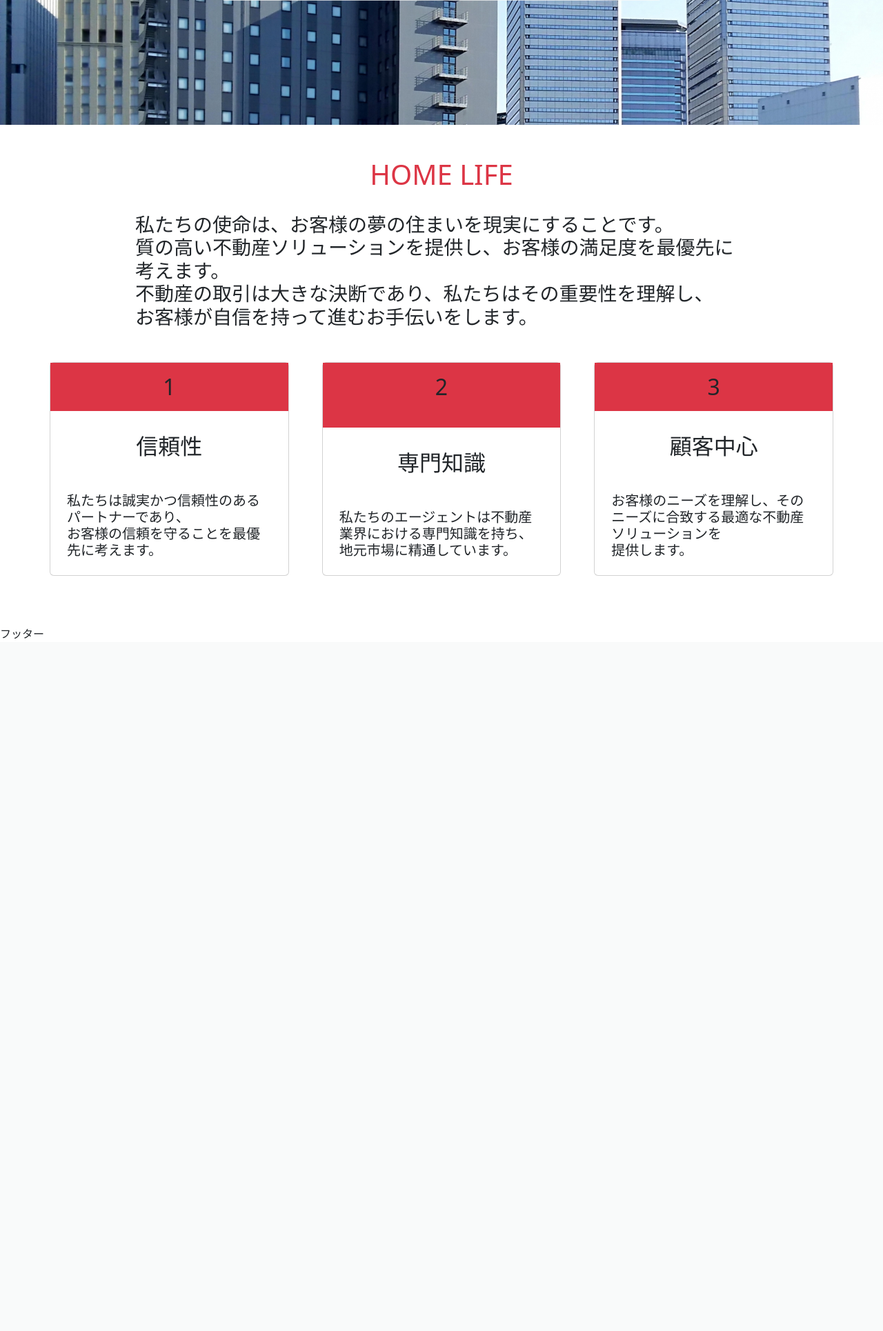
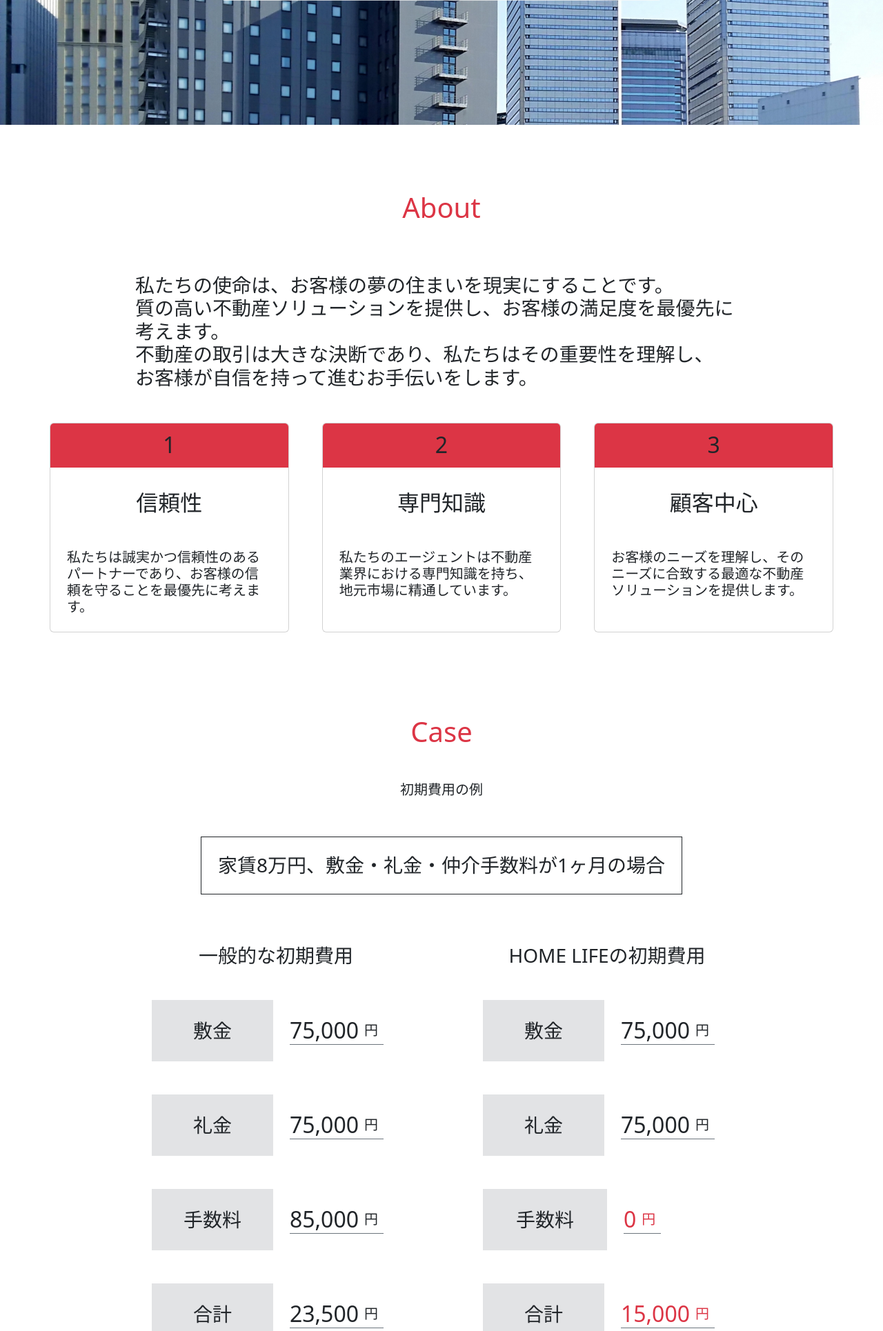
Before and after one commit to KentY6/CorporateLP, a PHP site: page / in a window 1280 px wide. Shown: the part 621-2551 px from the top of the page at 69% size. Before the commit the page ends 1547 px from the top, so only its background shows below. Run offline with PHP 8.4, Linux system fonts and the light colour scheme.

Commit message:
Caseページ作成

```diff
--- a/about.php
+++ b/about.php
@@ -1,8 +1,8 @@
 <div class="m-5 d-flex flex-column justify-content-center align-items-center">
-    <div class="h1 text-danger">
-        HOME LIFE
+    <div class="h1 m-5 text-danger">
+        About
     </div>
-    <div class="h3 m-4 w-75">
+    <div class="h3 m-4 w-75 d-flex align-items-center justify-content-center">
         私たちの使命は、お客様の夢の住まいを現実にすることです。<br>
         質の高い不動産ソリューションを提供し、お客様の満足度を最優先に考えます。<br>
         不動産の取引は大きな決断であり、私たちはその重要性を理解し、<br>
@@ -10,29 +10,38 @@
     </div>
 
     <div class="d-flex w-100">
-        <!-- カード1 -->
-        <div class="card m-4 d-flex flex-column justify-content-center align-items-center" style="width:28rem">
-            <div class="card-body h2 w-100 h-100 text-center bg-danger">1</div>
-            <div class="card-title h2 m-4" >信頼性</div>
-            <div class="card-text h5 p-4">私たちは誠実かつ信頼性のあるパートナーであり、<br>
-                お客様の信頼を守ることを最優先に考えます。<br>
+        <!-- カード -->
+        <?php $aboutCards = array(
+            array(
+                "num" => 1,
+                "title" => "信頼性",
+                "content" => "私たちは誠実かつ信頼性のあるパートナーであり、お客様の信頼を守ることを最優先に考えます。"
+            ),
+            array(
+                "num" => 2,
+                "title" => "専門知識",
+                "content" => "私たちのエージェントは不動産業界における専門知識を持ち、地元市場に精通しています。"
+            ),
+            array(
+                "num" => 3,
+                "title" => "顧客中心",
+                "content" => "お客様のニーズを理解し、そのニーズに合致する最適な不動産ソリューションを提供します。"
+            ),
+
+        ) ?>
+
+        <?php foreach ($aboutCards as $card): ?>
+         <div class="card m-4 d-flex flex-column align-items-center" style="width:28rem">
+            <div class="card-img-top h2 w-100 d-flex justify-content-center align-items-center bg-danger" style="height: 4rem;">
+                <?php echo $card["num"]; ?>
+            </div>
+            <div class="card-title h2 m-4" >
+                <?php echo $card["title"]; ?>
+            </div>
+            <div class="card-text h5 p-4">
+                <?php echo $card["content"]; ?>
             </div>
         </div>
-        <!-- カード2 -->
-        <div class="card m-4 d-flex flex-column justify-content-center align-items-center" style="width:28rem">
-            <div class="card-body h2 w-100 h-100 text-center bg-danger">2</div>
-            <div class="card-title h2 m-4" >専門知識</div>
-            <div class="card-text h5 p-4">私たちのエージェントは不動産業界における専門知識を持ち、<br>
-                地元市場に精通しています。
-            </div>
-        </div>
-        <!-- カード3 -->
-        <div class="card m-4 d-flex flex-column justify-content-center align-items-center" style="width:28rem">
-            <div class="card-body h2 w-100 text-center bg-danger">3</div>
-            <div class="card-title h2 m-4" >顧客中心</div>
-            <div class="card-text h5 p-4">お客様のニーズを理解し、そのニーズに合致する最適な不動産ソリューションを<br>
-                提供します。
-            </div>
-        </div>
+        <?php endforeach ?>
     </div>
 </div>
--- /dev/null
+++ b/case.php
@@ -0,0 +1,65 @@
+<div class="d-flex flex-column justify-content-center align-items-center">
+    <div class="d-flex flex-column align-items-center justify-content-center ">
+        <div class="h1 m-5 text-danger">Case</div>
+        <div class="h5">初期費用の例</div>
+    </div>
+
+    <div class="h3 m-5 p-4 border border-dark">家賃8万円、敷金・礼金・仲介手数料が1ヶ月の場合</div>
+
+    <!-- 費用表 -->
+    <?php $cases = array(
+        array(
+            "title" => "一般的な初期費用",
+            "deposit" => "75,000",
+            "keyMoney" => "75,000",
+            "commissionFee" => "85,000",
+            "totalFee" => "23,500",
+            "textColor" => "dark"
+        ),
+        array(
+            "title" => "HOME LIFEの初期費用",
+            "deposit" => "75,000",
+            "keyMoney" => "75,000",
+            "commissionFee" => "0",
+            "totalFee" => "15,000",
+            "textColor" => "danger"
+        )
+    ) ?>
+
+    <div class="d-flex align-items-center justify-content-center w-75">
+        <?php foreach ($cases as $case): ?>
+            <div class=" d-flex flex-column justify-content-center align-items-center w-50 h3">
+                <div class="m-4"><?php echo $case["title"]; ?></div>
+                <div class="d-flex m-4 w-75">
+                    <div class="bg-secondary-subtle w-50 p-4 d-flex align-items-center justify-content-center">敷金</div>
+                    <div class="m-4 h2 d-flex justify-content-center align-items-center  border-bottom border-secondary">
+                        <?php echo $case["deposit"]; ?>
+                        <div class="h5 d-flex justify-content-center align-items-center m-2">円</div>
+                    </div>
+                </div>
+                <div class="d-flex m-4 w-75">
+                    <div class="bg-secondary-subtle w-50 p-4 d-flex align-items-center justify-content-center">礼金</div>
+                    <div class="m-4 h2 d-flex justify-content-center align-items-center  border-bottom border-secondary">
+                        <?php echo $case["keyMoney"]; ?>
+                        <div class="h5 d-flex justify-content-center align-items-center m-2">円</div>
+                    </div>
+                </div>
+                <div class="d-flex m-4 w-75">
+                    <div class="bg-secondary-subtle w-50 p-4 d-flex align-items-center justify-content-center">手数料</div>
+                    <div class="m-4 h2 d-flex justify-content-center align-items-center  border-bottom border-secondary  text-<?php echo $case["textColor"]; ?>">
+                        <?php echo $case["commissionFee"]; ?>
+                        <div class="h5 d-flex justify-content-center align-items-center m-2">円</div>
+                    </div>
+                </div>
+                <div class="d-flex m-4 w-75">
+                    <div class="bg-secondary-subtle w-50 p-4 d-flex align-items-center justify-content-center">合計</div>
+                    <div class="m-4 h2 d-flex justify-content-center align-items-center  border-bottom border-secondary  text-<?php echo $case["textColor"]; ?>">
+                        <?php echo $case["totalFee"]; ?>
+                        <div class="h5 d-flex justify-content-center align-items-center m-2">円</div>
+                    </div>
+                </div>
+            </div>
+        <?php endforeach ?>
+    </div>
+
+</div>
--- a/index.php
+++ b/index.php
@@ -17,6 +17,9 @@
     <!-- 会社概要画面 -->
     <?php include 'about.php'; ?>
 
+    <!-- Case画面 -->
+    <?php include 'case.php'; ?>
+
     <!-- フッター -->
     <?php include 'footer.php'; ?>
 </body>
```
